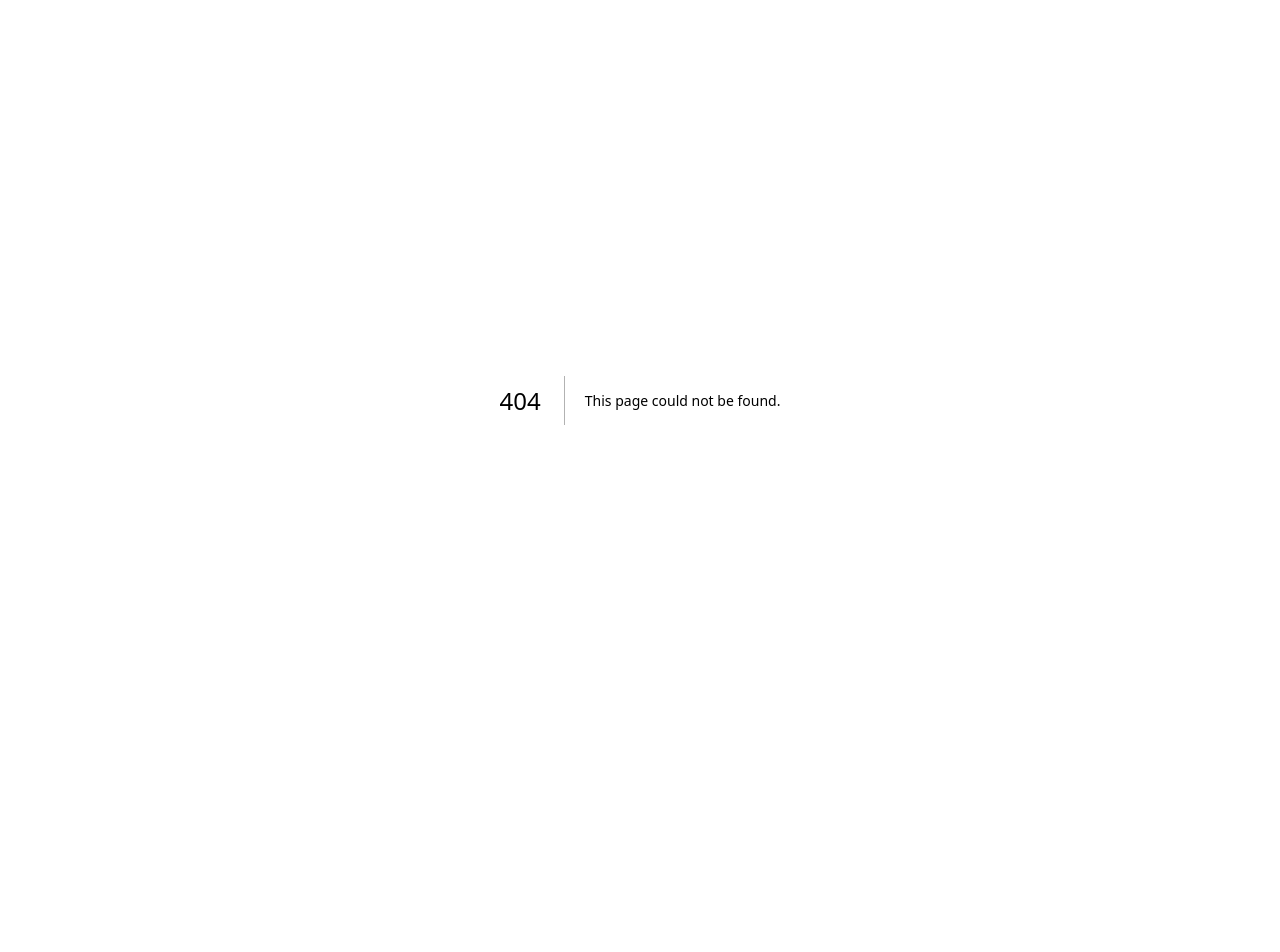
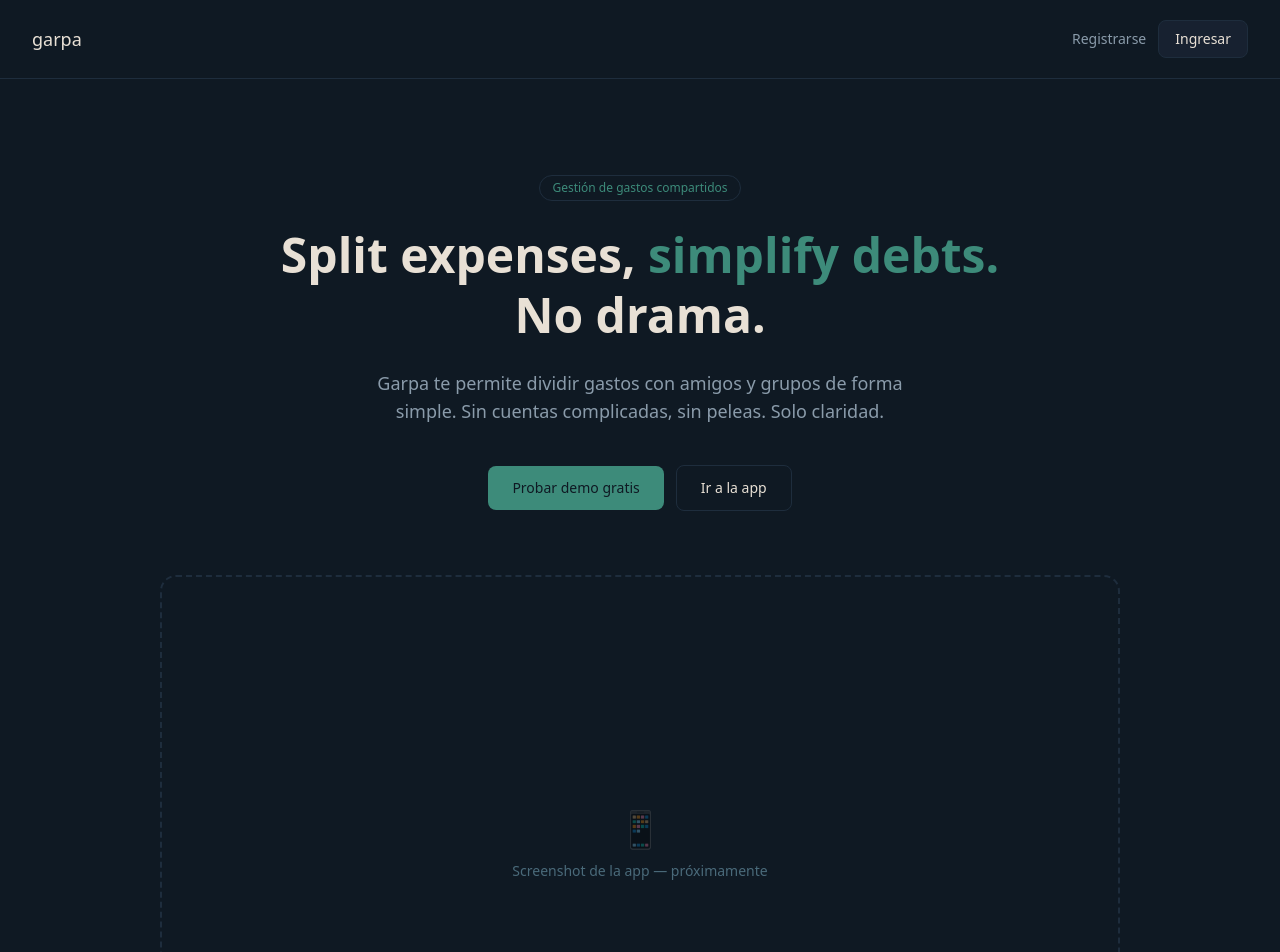
Before and after one commit to VitoLattanzi/garpa, a Next.js app: page / in a window 1280 px wide. Before the commit this address had no page. Shown: the top 952 px of the page. Before the commit the page ends 800 px from the top, so only its background shows below. Built offline with nearby package versions, Linux system fonts and the light colour scheme.

Commit message:
agregamos pagina de la app, para proximamente habilitar demo

```diff
--- /dev/null
+++ b/src/app/page.tsx
@@ -0,0 +1,165 @@
+'use client'
+
+import Link from 'next/link'
+import { useRouter } from 'next/navigation'
+
+/**
+ * Landing page de Garpa
+ * Página principal — explica el producto y dirige al login o a la demo
+ */
+export default function LandingPage() {
+  const router = useRouter()
+
+  /**
+   * Activa el modo demo
+   * Setea una cookie de sesión temporal (desaparece al cerrar el navegador)
+   * No genera ningún dato en Supabase
+   */
+  function activarDemo() {
+    document.cookie = 'garpa-demo=true; path=/; SameSite=Lax'
+    router.push('/dashboard')
+  }
+
+  return (
+    <main className="min-h-screen bg-[#0F1923] text-[#E8E0D5]">
+
+      {/* ===== NAVBAR ===== */}
+      <nav className="flex items-center justify-between px-8 py-5 border-b border-[#1E2D3D]">
+        <span className="text-lg font-medium text-[#E8E0D5]">garpa</span>
+        <div className="flex items-center gap-3">
+          <Link
+            href="/register"
+            className="text-sm text-[#8A9BAA] hover:text-[#E8E0D5] transition"
+          >
+            Registrarse
+          </Link>
+          <Link
+            href="/login"
+            className="text-sm bg-[#172130] border border-[#1E2D3D] text-[#E8E0D5] px-4 py-2 rounded-lg hover:border-[#3D8B7A] transition"
+          >
+            Ingresar
+          </Link>
+        </div>
+      </nav>
+
+      {/* ===== HERO ===== */}
+      <section className="flex flex-col items-center text-center px-6 pt-24 pb-16 max-w-3xl mx-auto">
+        <div className="inline-block text-xs font-medium px-3 py-1 rounded-full border border-[#1E2D3D] text-[#3D8B7A] mb-6">
+          Gestión de gastos compartidos
+        </div>
+        <h1 className="text-5xl font-semibold leading-tight mb-6">
+          Split expenses,{' '}
+          <span className="text-[#3D8B7A]">simplify debts.</span>
+          <br />No drama.
+        </h1>
+        <p className="text-lg text-[#8A9BAA] mb-10 max-w-xl">
+          Garpa te permite dividir gastos con amigos y grupos de forma simple.
+          Sin cuentas complicadas, sin peleas. Solo claridad.
+        </p>
+        <div className="flex items-center gap-3">
+          <button
+            onClick={activarDemo}
+            className="bg-[#3D8B7A] text-[#0F1923] font-medium px-6 py-3 rounded-lg hover:opacity-90 transition text-sm"
+          >
+            Probar demo gratis
+          </button>
+          <Link
+            href="/login"
+            className="border border-[#1E2D3D] text-[#E8E0D5] px-6 py-3 rounded-lg hover:border-[#3D8B7A] transition text-sm"
+          >
+            Ir a la app
+          </Link>
+        </div>
+      </section>
+
+      {/* ===== PLACEHOLDER — Screenshot de la app ===== */}
+      <section className="px-8 max-w-5xl mx-auto mb-24">
+        <div className="w-full aspect-video rounded-2xl border-2 border-dashed border-[#1E2D3D] flex flex-col items-center justify-center gap-3">
+          <div className="text-4xl opacity-30">📱</div>
+          <p className="text-sm text-[#4A6A7A]">Screenshot de la app — próximamente</p>
+        </div>
+      </section>
+
+      {/* ===== FEATURES ===== */}
+      <section className="px-8 max-w-5xl mx-auto mb-24">
+        <h2 className="text-2xl font-semibold text-center mb-12">
+          Todo lo que necesitás para dividir sin drama
+        </h2>
+        <div className="grid grid-cols-3 gap-6">
+          {[
+            {
+              icon: '⚡',
+              title: 'Gastos al instante',
+              desc: 'Registrá quién pagó, cuánto y a quiénes aplica en segundos. Sin formularios interminables.',
+            },
+            {
+              icon: '🧮',
+              title: 'Deudas simplificadas',
+              desc: 'Nuestro algoritmo reduce al mínimo las transferencias necesarias. Menos pagos, más claridad.',
+            },
+            {
+              icon: '👥',
+              title: 'Grupos y amigos',
+              desc: 'Creá grupos para viajes, casa o salidas. También podés dividir gastos directamente con un amigo.',
+            },
+            {
+              icon: '📊',
+              title: 'Balance en tiempo real',
+              desc: 'Siempre sabés cuánto debés y cuánto te deben. El dashboard te lo muestra de un vistazo.',
+            },
+            {
+              icon: '✅',
+              title: 'Saldá con un click',
+              desc: 'Cuando alguien paga lo que debe, marcalo como saldado y el balance se actualiza solo.',
+            },
+            {
+              icon: '🔒',
+              title: 'Tus datos seguros',
+              desc: 'Cada usuario solo ve sus propios datos. Row Level Security en cada tabla de la base de datos.',
+            },
+          ].map((feature) => (
+            <div
+              key={feature.title}
+              className="bg-[#172130] border border-[#1E2D3D] rounded-xl p-6"
+            >
+              <div className="text-2xl mb-3">{feature.icon}</div>
+              <h3 className="text-sm font-medium text-[#E8E0D5] mb-2">{feature.title}</h3>
+              <p className="text-sm text-[#8A9BAA] leading-relaxed">{feature.desc}</p>
+            </div>
+          ))}
+        </div>
+      </section>
+
+      {/* ===== CTA FINAL ===== */}
+      <section className="px-8 max-w-3xl mx-auto mb-24 text-center">
+        <div className="bg-[#172130] border border-[#1E2D3D] rounded-2xl p-12">
+          <h2 className="text-2xl font-semibold mb-4">¿Listo para dividir sin drama?</h2>
+          <p className="text-[#8A9BAA] mb-8 text-sm">
+            Creá tu cuenta gratis y empezá a usar Garpa hoy.
+          </p>
+          <div className="flex items-center justify-center gap-3">
+            <Link
+              href="/register"
+              className="bg-[#3D8B7A] text-[#0F1923] font-medium px-6 py-3 rounded-lg hover:opacity-90 transition text-sm"
+            >
+              Crear cuenta gratis
+            </Link>
+            <button
+              onClick={activarDemo}
+              className="border border-[#1E2D3D] text-[#E8E0D5] px-6 py-3 rounded-lg hover:border-[#3D8B7A] transition text-sm"
+            >
+              Ver demo
+            </button>
+          </div>
+        </div>
+      </section>
+
+      {/* ===== FOOTER ===== */}
+      <footer className="border-t border-[#1E2D3D] px-8 py-6 flex items-center justify-between max-w-5xl mx-auto">
+        <span className="text-sm text-[#4A6A7A]">garpa — Split expenses, simplify debts.</span>
+        <span className="text-sm text-[#4A6A7A]">Hecho con Next.js + Supabase</span>
+      </footer>
+
+    </main>
+  )
+}
--- /dev/null
+++ b/src/components/Footer.tsx
@@ -0,0 +1,9 @@
+export default function Footer() {
+  return (
+    <footer className="w-full bg-white border-t border-gray-200 py-6 text-center text-sm text-gray-500 mt-auto">
+      <div className="container mx-auto px-4">
+        <p>© 2026 Garpa. Todos los derechos reservados.</p>
+      </div>
+    </footer>
+  );
+}
--- a/src/proxy.ts
+++ b/src/middleware.ts
@@ -2,28 +2,21 @@ import { createServerClient } from '@supabase/ssr'
 import { NextResponse, type NextRequest } from 'next/server'
 
 /**
- * Proxy global de Next.js (antes llamado middleware)
- * Se ejecuta en CADA request antes de que llegue a la página
- * Funciona como un "portero" que verifica si el usuario está autenticado
+ * Middleware global de Next.js
+ * Protege rutas privadas verificando sesión de Supabase
+ * También permite acceso a usuarios en modo demo via cookie temporal
  */
-export default async function proxy(request: NextRequest) {
-  // Creamos una respuesta base que deja pasar el request normalmente
+export async function middleware(request: NextRequest) {
   let supabaseResponse = NextResponse.next({ request })
 
-  /**
-   * Creamos un cliente de Supabase especial para el servidor
-   * Maneja las cookies manualmente porque en el servidor no hay document.cookie
-   */
   const supabase = createServerClient(
     process.env.NEXT_PUBLIC_SUPABASE_URL!,
     process.env.NEXT_PUBLIC_SUPABASE_ANON_KEY!,
     {
       cookies: {
-        // Lee todas las cookies del request entrante
         getAll() {
           return request.cookies.getAll()
         },
-        // Escribe las cookies tanto en el request como en la respuesta
         setAll(cookiesToSet) {
           cookiesToSet.forEach(({ name, value }) =>
             request.cookies.set(name, value)
@@ -37,17 +30,19 @@ export default async function proxy(request: NextRequest) {
     }
   )
 
-  /**
-   * Verificamos si hay un usuario autenticado
-   * getUser() valida el token JWT contra Supabase
-   */
   const { data: { user } } = await supabase.auth.getUser()
 
-  /**
-   * Protección de rutas:
-   * Si no hay usuario y la ruta no es pública → redirigimos al login
-   */
-  if (!user && !request.nextUrl.pathname.startsWith('/login') && !request.nextUrl.pathname.startsWith('/register')) {
+  // Rutas públicas — no requieren autenticación
+  const isPublicRoute =
+    request.nextUrl.pathname === '/' ||
+    request.nextUrl.pathname.startsWith('/login') ||
+    request.nextUrl.pathname.startsWith('/register')
+
+  // Verificamos si hay una sesión demo activa
+  const isDemo = request.cookies.get('garpa-demo')?.value === 'true'
+
+  // Si no hay usuario real ni demo, y quiere entrar a ruta privada → login
+  if (!user && !isDemo && !isPublicRoute) {
     const url = request.nextUrl.clone()
     url.pathname = '/login'
     return NextResponse.redirect(url)
@@ -56,10 +51,6 @@ export default async function proxy(request: NextRequest) {
   return supabaseResponse
 }
 
-/**
- * Define en qué rutas corre el proxy
- * Excluye archivos estáticos para no hacer verificaciones innecesarias
- */
 export const config = {
   matcher: ['/((?!_next/static|_next/image|favicon.ico|.*\\.(?:svg|png|jpg|jpeg|gif|webp)$).*)'],
 }
```
